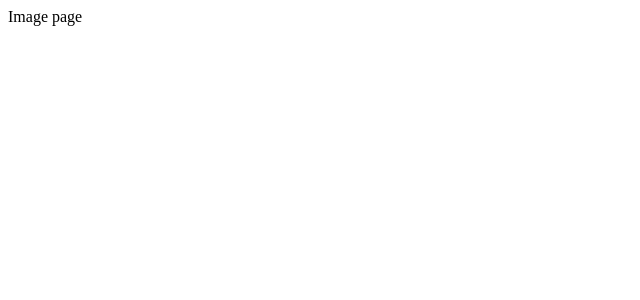
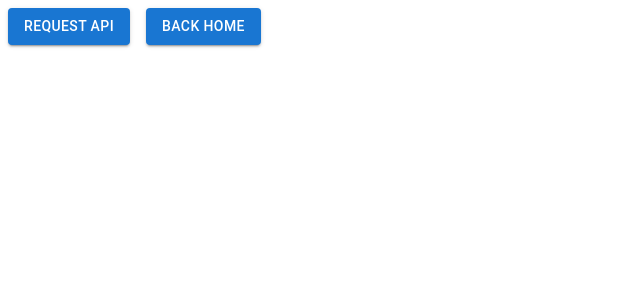
Before and after one commit to TrongNguyen101/upload-image-component, a React (Create React App) app in the folder front-end/: page /image in a window 1280 px wide. Shown: the top 300 px of the page, without its empty margins (0-640 px from the left). Built offline with nearby package versions, Linux system fonts and the light colour scheme.

Commit message:
update code utils, services, DisplayImage, connect to api server

```diff
--- a/front-end/package.json
+++ b/front-end/package.json
@@ -13,6 +13,7 @@
     "@testing-library/jest-dom": "^5.17.0",
     "@testing-library/react": "^13.4.0",
     "@testing-library/user-event": "^13.5.0",
+    "axios": "^1.7.9",
     "classnames": "^2.5.1",
     "react": "^19.0.0",
     "react-dom": "^19.0.0",
--- a/front-end/src/pages/DisplayImage/index.js
+++ b/front-end/src/pages/DisplayImage/index.js
@@ -1,5 +1,50 @@
+import { Button } from "@mui/material";
+import { useState } from "react";
+import { useNavigate } from "react-router-dom";
+import * as TestService from "../../services/TestService";
+
 function ImagePage() {
-    return <div>Image page</div>;
+  let navigate = useNavigate();
+
+  const [weather, setWeather] = useState([]);
+
+  const fetchWeather = async () => {
+    const data = await TestService.getWeather();
+    setWeather(data);
+  };
+
+  const handleRequest = () => {
+    fetchWeather();
+  };
+
+  const handleBackHome = () => {
+    navigate("/");
+  };
+
+  return (
+    <div>
+      <div style={{ display: "flex", flexDirection: "row", gap: "1rem" }}>
+        <Button variant="contained" onClick={handleRequest}>
+          request api
+        </Button>
+        <Button variant="contained" onClick={handleBackHome}>
+          back home
+        </Button>
+      </div>
+      <div>
+        <ul>
+          {weather.map((item, key) => (
+            <li key={key}>
+              <p>Date: {item.date}</p>
+              <p>Temperature C: {item.temperatureC}</p>
+              <p>Temperature F: {item.temperatureF}</p>
+              <p>Summary: {item.summary}</p>
+            </li>
+          ))}
+        </ul>
+      </div>
+    </div>
+  );
 }
 
 export default ImagePage;
--- /dev/null
+++ b/front-end/src/services/TestService/index.js
@@ -0,0 +1,10 @@
+import * as request from "../..//utils/TestRequest";
+
+export const getWeather = async () => {
+    try {
+        const response = await request.get("WeatherForecast");
+        return response.data;
+    }catch (error) {
+        return console.log(error);
+    }
+}
--- /dev/null
+++ b/front-end/src/utils/BaseURL/index.js
@@ -0,0 +1,7 @@
+import axios from "axios";
+
+const request = axios.create({
+  baseURL: "https://localhost:7249/",
+});
+
+export default request;
--- /dev/null
+++ b/front-end/src/utils/TestRequest/index.js
@@ -0,0 +1,6 @@
+import request from "../BaseURL";
+
+export const get = async (path, option = {}) => {
+    const response = await request.get(path, option);
+    return response;
+}
```
Also changed, not shown: 1 other file (tests, documents, lock files or other folders).
